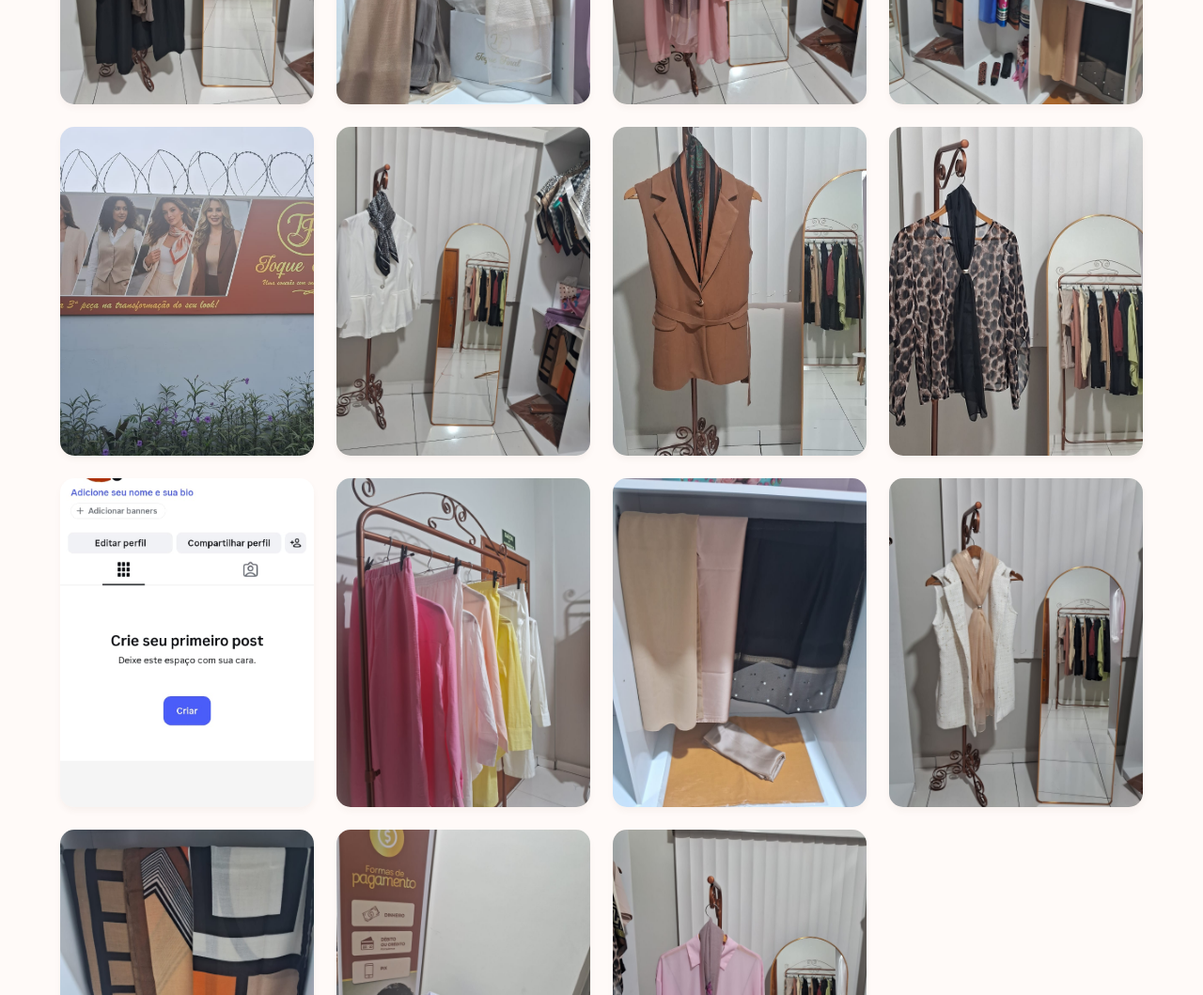
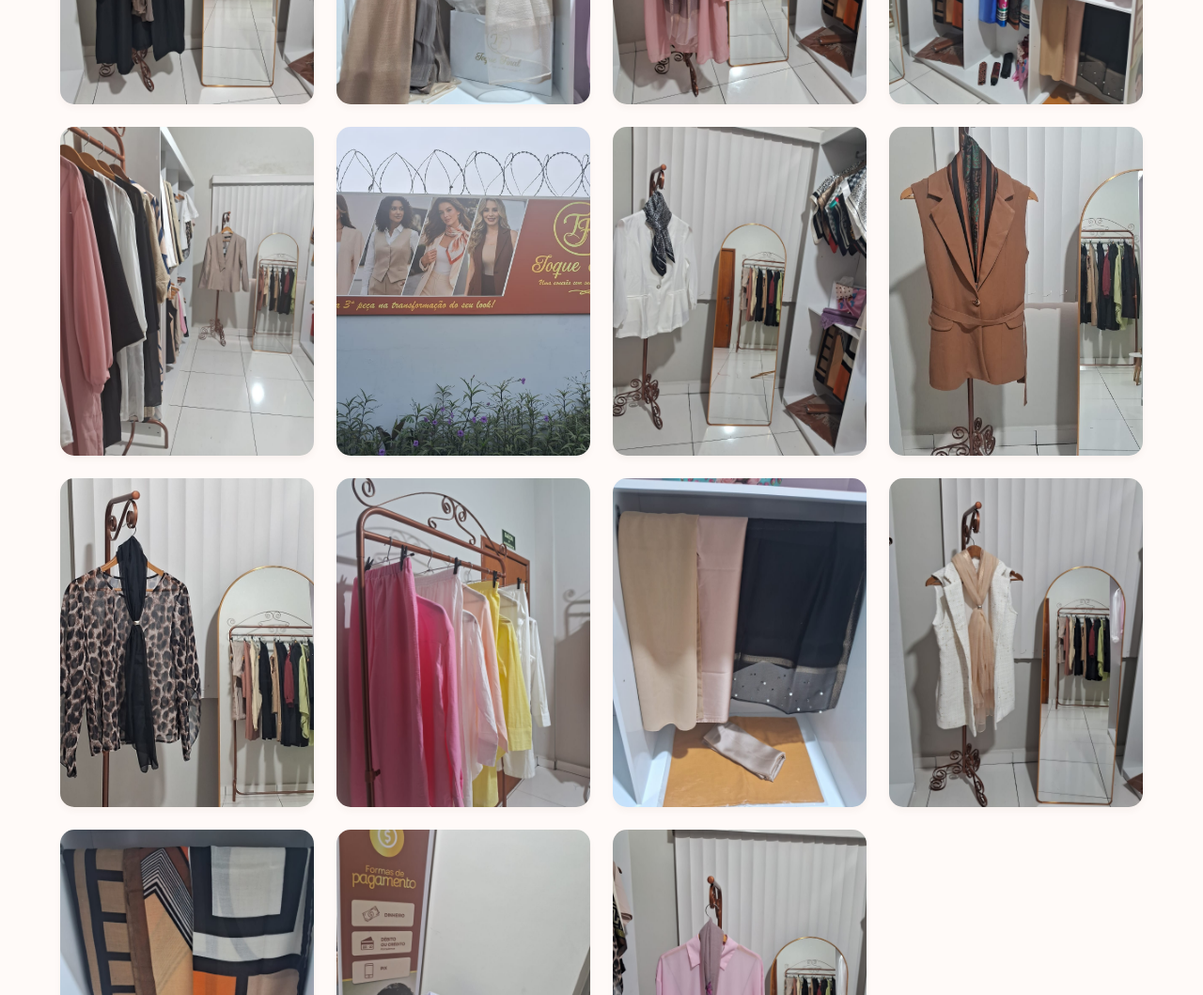
Before and after one commit to vinicin0102/seutoquefinal, a plain HTML site: page index.html in a window 1280 px wide. Shown: the part 1980-3039 px from the top of the page at 94% size. Drawn offline with Linux system fonts and the light colour scheme.

Commit message:
Update gallery to include all exact current images

```diff
--- a/index.html
+++ b/index.html
@@ -71,11 +71,11 @@
             <img src="images/259119f7-36c0-4f22-9f19-8c67e56755cc.jpg" alt="Loja Toque Final">
             <img src="images/2b53cb38-9c2a-4f90-af35-7968480315fd.jpg" alt="Loja Toque Final">
             <img src="images/33095181-e1ad-4d18-a370-0d7434d96d7a.jpg" alt="Loja Toque Final">
+            <img src="images/34d3089c-07ff-4215-a61f-5821e9101813.jpg" alt="Loja Toque Final">
             <img src="images/77421216-81a8-4518-ac68-ad555a1ba6d6.jpg" alt="Loja Toque Final">
             <img src="images/9b48ecee-ad41-43f9-afb6-839e3b87b2b7.jpg" alt="Loja Toque Final">
             <img src="images/a2e4c5f9-750a-4851-a633-9959521588a7.jpg" alt="Loja Toque Final">
             <img src="images/b6d2e4ce-0f29-4f89-a2fa-96aa17ef962d.jpg" alt="Loja Toque Final">
-            <img src="images/c6f07a22-2ee2-4cd5-b69a-d7c454ed798a.jpg" alt="Loja Toque Final">
             <img src="images/d08d075c-7eac-4d4e-be92-cc162617bc60.jpg" alt="Loja Toque Final">
             <img src="images/e03550ab-ae53-4082-a0c6-17c39ad87eba.jpg" alt="Loja Toque Final">
             <img src="images/e20ff750-435a-4c53-a8de-5398f7fab371.jpg" alt="Loja Toque Final">
```
Also changed, not shown: images/c6f07a22-2ee2-4cd5-b69a-d7c454ed798a.jpg (deleted).
